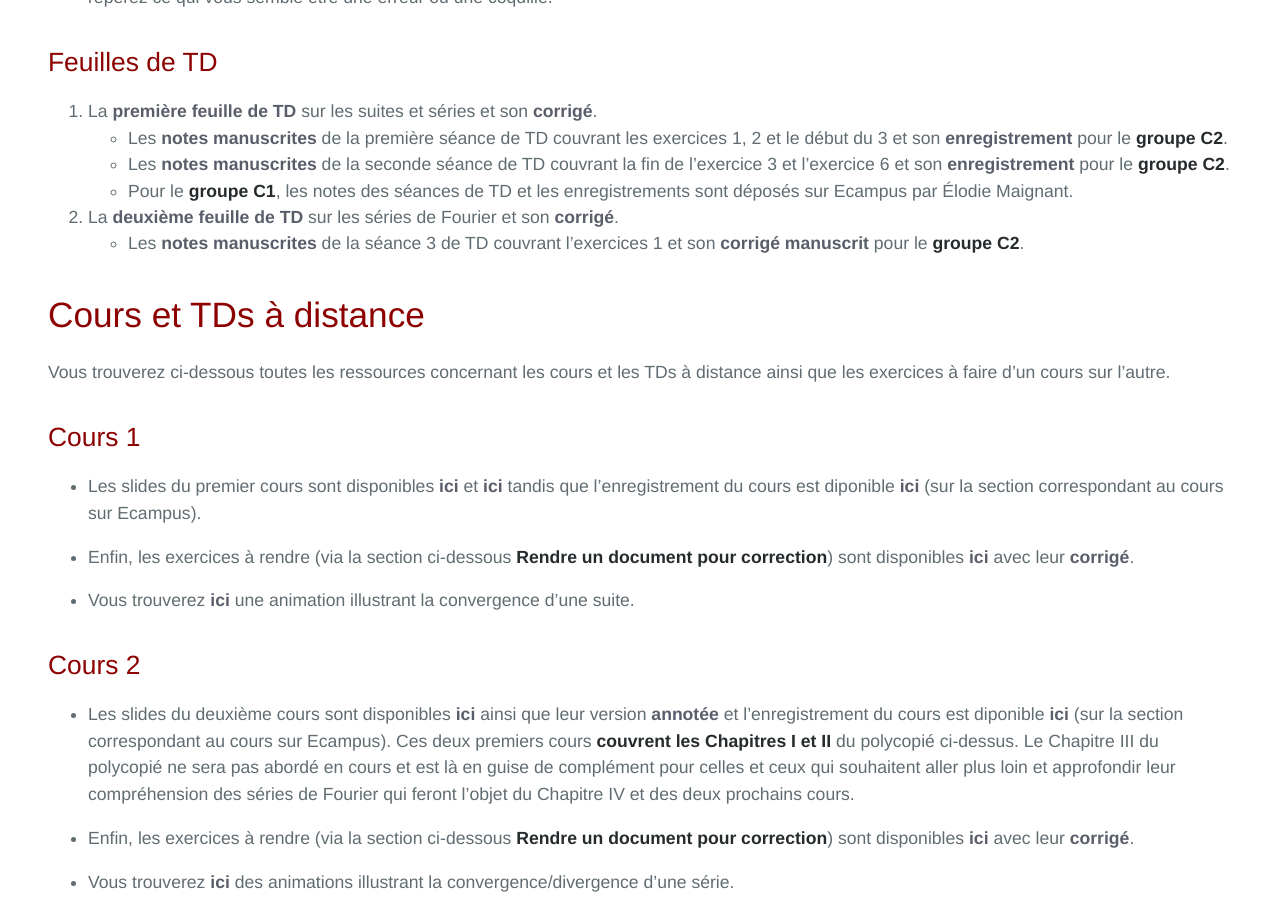
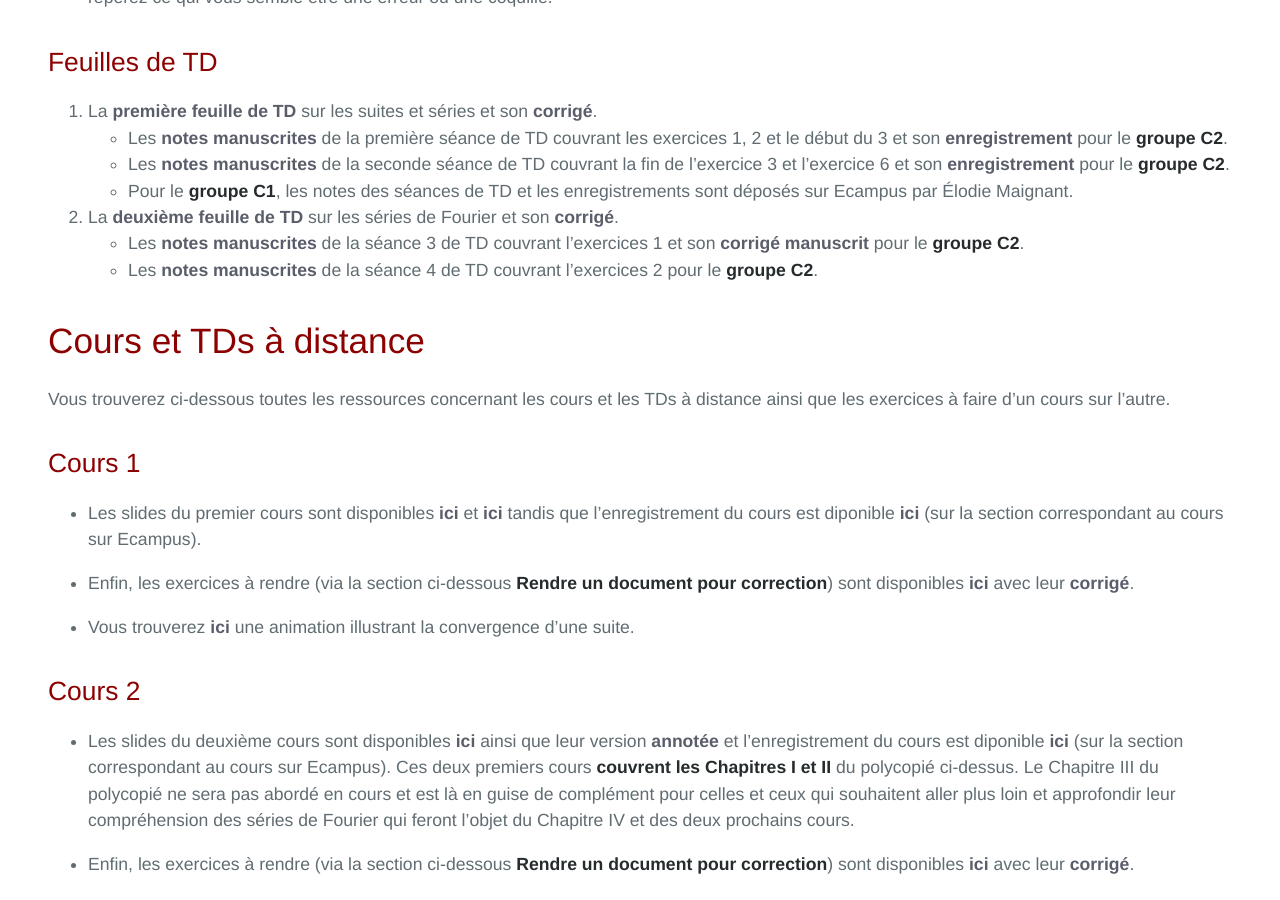
Before and after one commit to KevinDestagnol/algebre.github.io, a Jekyll site: the page built from index.md, in a window 1280 px wide and 900 px high, scrolled down 1125 px. Built offline with Jekyll 4.4.1, drawn with Linux system fonts in a browser that asks for light colours; some web fonts are replaced; our own code applies the rules of GitHub Pages for plain Markdown files.

Commit message:
Update index.md

```diff
--- a/index.md
+++ b/index.md
@@ -18,8 +18,10 @@ Bienvenu sur la page du cours de **Maths 254** de l'année **2020-2021** de l'un
    * Pour le **groupe C1**, les notes des séances de TD et les enregistrements sont déposés sur Ecampus par &Eacute;lodie Maignant.<br>
 
 
-2. La <a href="td2_m254_2021.pdf">deuxième feuille de TD</a> sur les séries de Fourier et son <a href="https://kevindestagnol.github.io/maths254.github.io/erreur">corrigé</a>.
+2. La <a href="td2_m254_2021.pdf">deuxième feuille de TD</a> sur les séries de Fourier et son <a href="td2_m254_2021_corrigé.pdf">corrigé</a>.
    * Les <a href="TD3_m254.pdf">notes manuscrites</a> de la séance 3 de TD couvrant l'exercices 1 et son <a   href="td2_m254_2021_corrigé.pdf">corrigé manuscrit</a> pour le **groupe C2**.<br>
+    * Les <a href=" TD2 part.2.pdf">notes manuscrites</a> de la séance 4 de TD couvrant l'exercices 2 pour le **groupe C2**.<br>
+
 
 # Cours et TDs à distance
 
```
